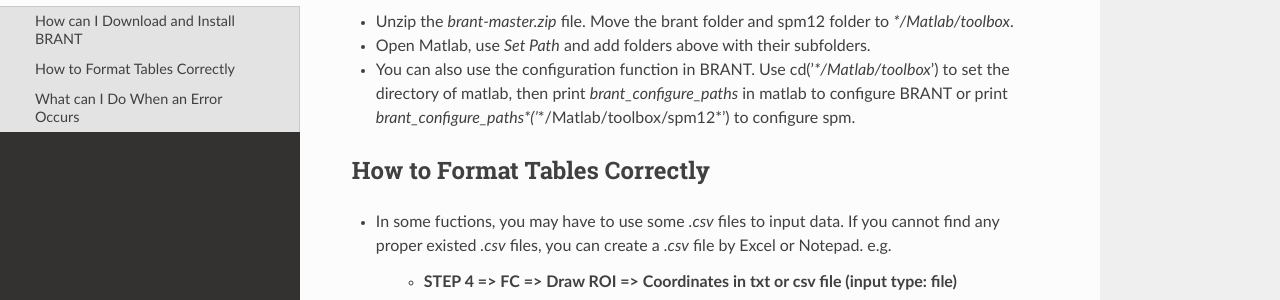
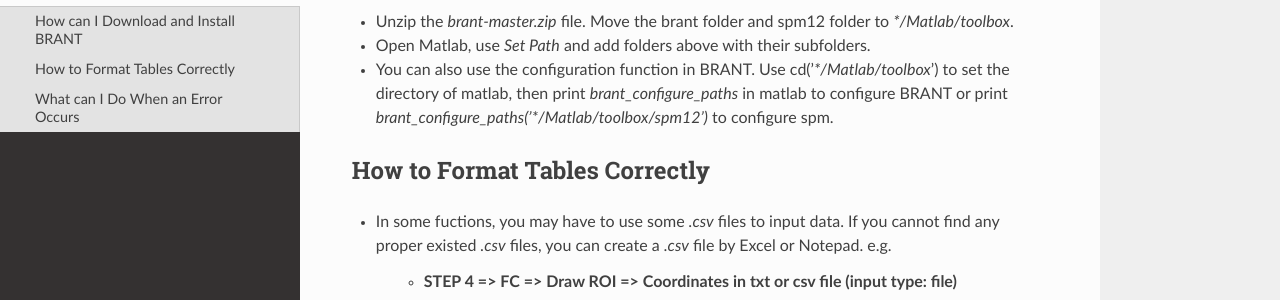
Before and after one commit to YongLiuLab/brant, a Sphinx documentation site: the page built from source/FAQs.txt, in a window 1280 px wide and 900 px high. Shown: the part 422-722 px from the top of the window. Built offline with Sphinx 7.4.7 and the Read the Docs theme 2.0.0, drawn with Linux system fonts in a browser that asks for light colours.

```diff
--- a/source/FAQs.txt
+++ b/source/FAQs.txt
@@ -15,7 +15,7 @@ How can I Download and Install BRANT
 
 * Open Matlab, use *Set Path* and add folders above with their subfolders.
 
-* You can also use the configuration function in BRANT. Use cd('*\*/Matlab/toolbox*') to set the directory of matlab, then print *brant_configure_paths* in matlab to configure BRANT or print *brant_configure_paths*('*\*/Matlab/toolbox/spm12*') to configure spm.
+* You can also use the configuration function in BRANT. Use cd('*\*/Matlab/toolbox*') to set the directory of matlab, then print *brant_configure_paths* in matlab to configure BRANT or print *brant_configure_paths('\*/Matlab/toolbox/spm12')* to configure spm.
 
 How to Format Tables Correctly
 ---------------------------------------
```
